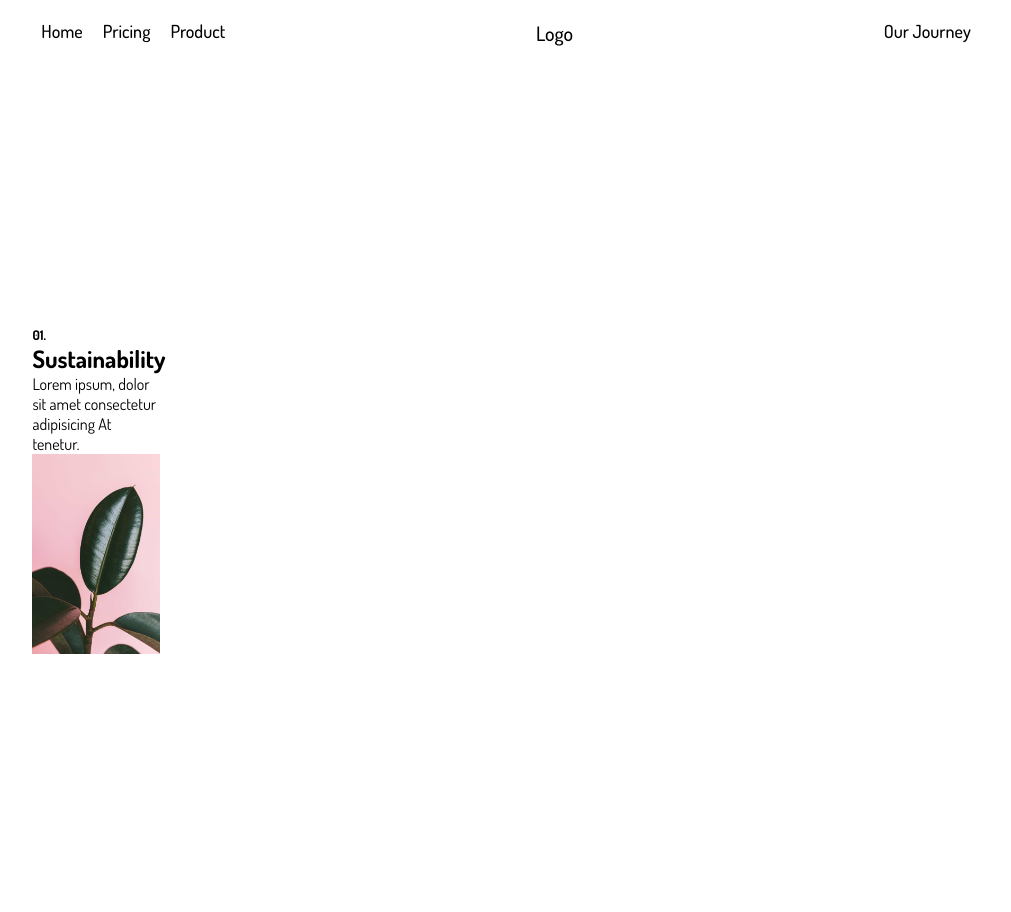
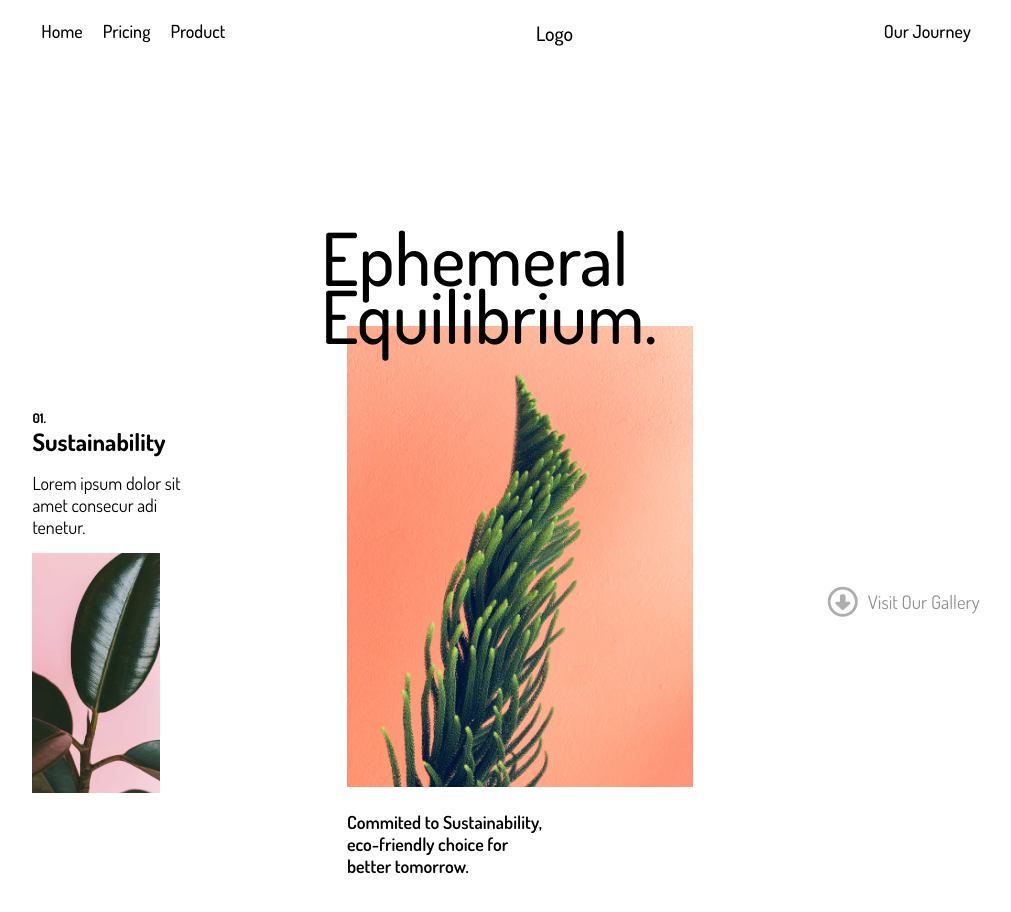
Before and after one commit to Dinobondhu-shill/Ephemeral-Equilibrium, a plain HTML site: page index.html in a window 1280 px wide. Shown: the whole page, without its empty margins (134-1145 px from the left). Before the commit the page ends 800 px from the top, so only its background shows below. Drawn offline with Linux system fonts and the light colour scheme.

Commit message:
hero part end

```diff
--- a/index.html
+++ b/index.html
@@ -5,6 +5,7 @@
   <meta name="viewport" content="width=device-width, initial-scale=1.0">
   <title>Emphasis</title>
   <link rel="stylesheet" href="style/style.css">
+  <link rel="stylesheet" href="https://cdnjs.cloudflare.com/ajax/libs/font-awesome/6.5.1/css/all.min.css" integrity="sha512-DTOQO9RWCH3ppGqcWaEA1BIZOC6xxalwEsw9c2QQeAIftl+Vegovlnee1c9QX4TctnWMn13TZye+giMm8e2LwA==" crossorigin="anonymous" referrerpolicy="no-referrer" />
 </head>
 <body>
   <nav>
@@ -27,11 +28,26 @@
       <div class="sustain">
         <h5>01.</h5>
         <h2>Sustainability</h2>
-        <p>Lorem ipsum, dolor sit amet consectetur adipisicing At tenetur.</p>
+        <p>Lorem ipsum dolor sit amet consecur adi tenetur.</p>
         <div class="sustain_img">
           <img src="images/pinkgreenplant.jpg" alt="">
         </div>
       </div>
+      <div id="ephemeral">
+        <div class="emphemeral_image">
+          <img src="images/pinkplant.jpg" alt="">
+          <h1>Ephemeral Equilibrium.</h1>
+          <p>Commited to Sustainability, eco-friendly choice for better tomorrow.</p>
+        </div>
+
+      </div>
+      <div id="visit">
+        <div class="visit_circle">
+          <i class="fa-regular fa-circle-down"></i>
+        </div>
+        <h3>Visit Our Gallery</h3>
+      </div>
+
     </div>
   </main>
 </body>
--- a/style/style.css
+++ b/style/style.css
@@ -38,20 +38,77 @@ nav ul{
 }
 
 #hero{
-  width: 100%;
-  margin-top: 35vh;
-  padding: 0 13vw;
+  margin-top: 50px;
+  margin: 0vw 13vw;
+  padding: 35vh 0 10vh;
+  display: flex;
+  justify-content: space-between;
+  align-items: center;
+
 }
 .sustain{
-  width: 10vw;
+  width: 14vw;
+  display: flex;
+  flex-direction: column;
+  justify-content: center;
+}
+.sustain p{
+  font-size: 18px;
+  font-weight: normal;
+  padding: 15px 0;
 }
 .sustain_img{
+  position: relative;
+  overflow: hidden;
   width: 10vw;
-  height: 25vh;
-  background-color: cadetblue;
+  height: 30vh;
 }
 .sustain_img img{
+  position: absolute;
+  top: 40%;
+  left: 50%;
+  transform: translate(-50%, -50%);
+  width: 130%;
+  height: 130%;
+  object-fit: cover;
+}
+#ephemeral{
+  width: 27vw;
+}
+.emphemeral_image{
+  position: relative;
+}
+#ephemeral h1{
+  width: 100%;
+  font-size: 5.7vw;
+  font-weight: 500;
+  line-height: .8;
+  position: absolute;
+  top: -98px;
+  left: -26px;
+}
+#ephemeral p{
+  width: 60%;
+  font-size: 18px;
+  font-weight: 600;
+  color: #000;
+  margin-top: 20px;
+}
+.emphemeral_image img{
   width: 100%;
   height: 100%;
-  object-fit: cover;
 }
+#visit{
+  display: flex;
+  gap: 10px;
+  align-items: center;
+}
+.visit_circle{
+  font-size: 30px;
+  color: #aeaeae;
+  font-weight: 300;
+}
+#visit h3{
+  color: #929191;
+  font-weight: 300;
+}
```
